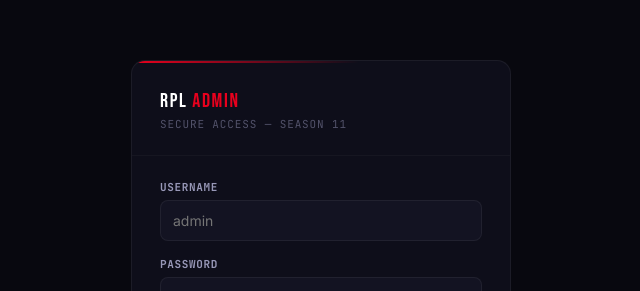
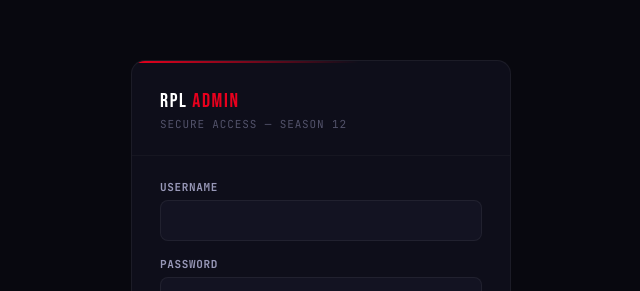
Before and after one commit to 0camm/rpl-applications, a Next.js app: page /admin/login in a window 1280 px wide. Shown: the part 168-459 px from the top of the page, without its empty margins (319-959 px from the left). Built offline with nearby package versions, Linux system fonts and the light colour scheme.

Commit message:
fix login page in correct route group path

```diff
--- a/app/(auth)/admin/login/page.tsx
+++ b/app/(auth)/admin/login/page.tsx
@@ -62,7 +62,7 @@ export default function LoginPage() {
         <div className="login-card">
           <div className="login-header">
             <div className="login-brand">RPL <em>Admin</em></div>
-            <div className="login-sub">SECURE ACCESS — SEASON 11</div>
+            <div className="login-sub">SECURE ACCESS — SEASON 12</div>
           </div>
           <form className="login-body" onSubmit={handleSubmit}>
             {error && <div className="login-error">⚠ {error}</div>}
@@ -70,17 +70,20 @@ export default function LoginPage() {
               <label className="login-label">Username</label>
               <input
                 className={`login-input${error ? ' err' : ''}`}
-                type="text" autoComplete="username"
-                value={username} onChange={e => setUsername(e.target.value)}
-                placeholder="admin"
+                type="text"
+                autoComplete="username"
+                value={username}
+                onChange={e => setUsername(e.target.value)}
               />
             </div>
             <div className="login-field">
               <label className="login-label">Password</label>
               <input
                 className={`login-input${error ? ' err' : ''}`}
-                type="password" autoComplete="current-password"
-                value={password} onChange={e => setPassword(e.target.value)}
+                type="password"
+                autoComplete="current-password"
+                value={password}
+                onChange={e => setPassword(e.target.value)}
               />
             </div>
             <button type="submit" className="login-btn" disabled={loading}>
```
